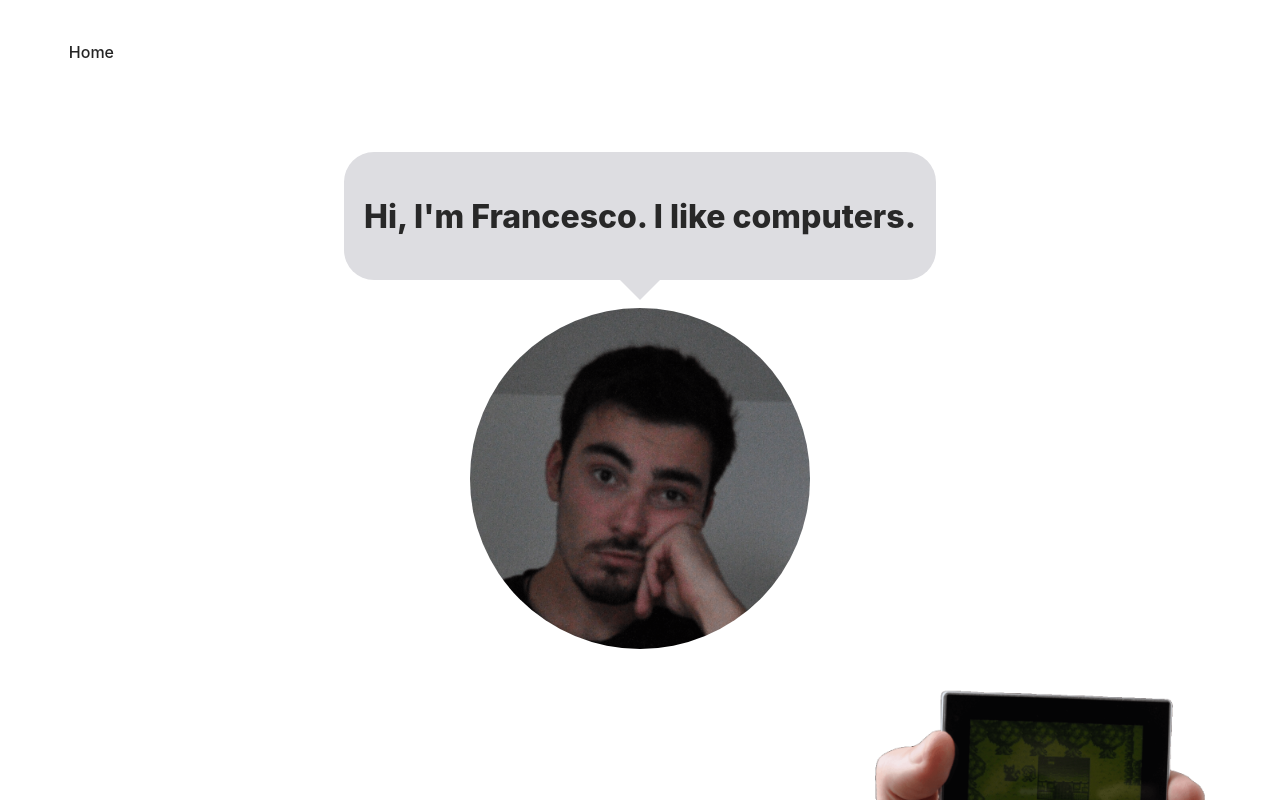
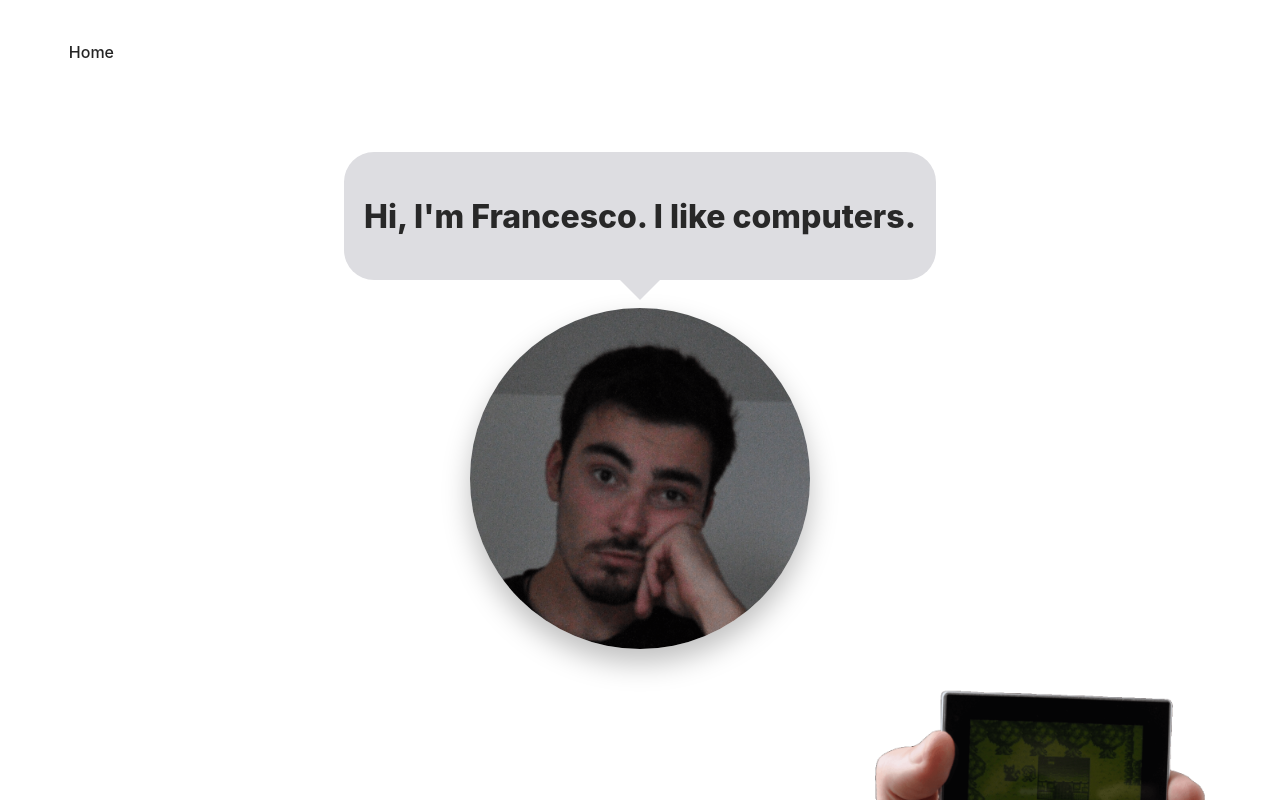
Before and after one commit to fralnz/fralnz.github.io, a React (Vite) app: page / in a window 1280 px wide. In both pictures the pointer is over the picture 639 px from the left and 478 px from the top of the page. Shown: the top 800 px of the page. Built offline with nearby package versions, Linux system fonts and the light colour scheme; a web font is replaced by a local one.

Commit message:
profile picture shadow

```diff
--- a/src/styles/Home.css
+++ b/src/styles/Home.css
@@ -10,9 +10,14 @@
     border-radius: 50%;
     margin-top: .5rem;
     margin-bottom: 1rem;
+    transition: all 0.3s ease-in-out;
 }
 
-.speechTitle{
+.pfp:hover {
+    box-shadow: rgba(0, 0, 0, 0.25) 0 14px 28px;
+}
+
+.speechTitle {
     display: flex;
     flex-direction: column;
     align-items: center;
@@ -53,7 +58,7 @@
     justify-content: space-between;
 }
 
-.introduction p{
+.introduction p {
     width: 65%;
 }
 
@@ -64,13 +69,15 @@
 }
 
 @media only screen and (orientation: portrait) {
-    .introduction{
+    .introduction {
         flex-direction: column;
     }
+
     .introduction p {
         width: 100%;
     }
-    .introduction img{
+
+    .introduction img {
         width: 100%;
         max-width: 500px;
     }
```
